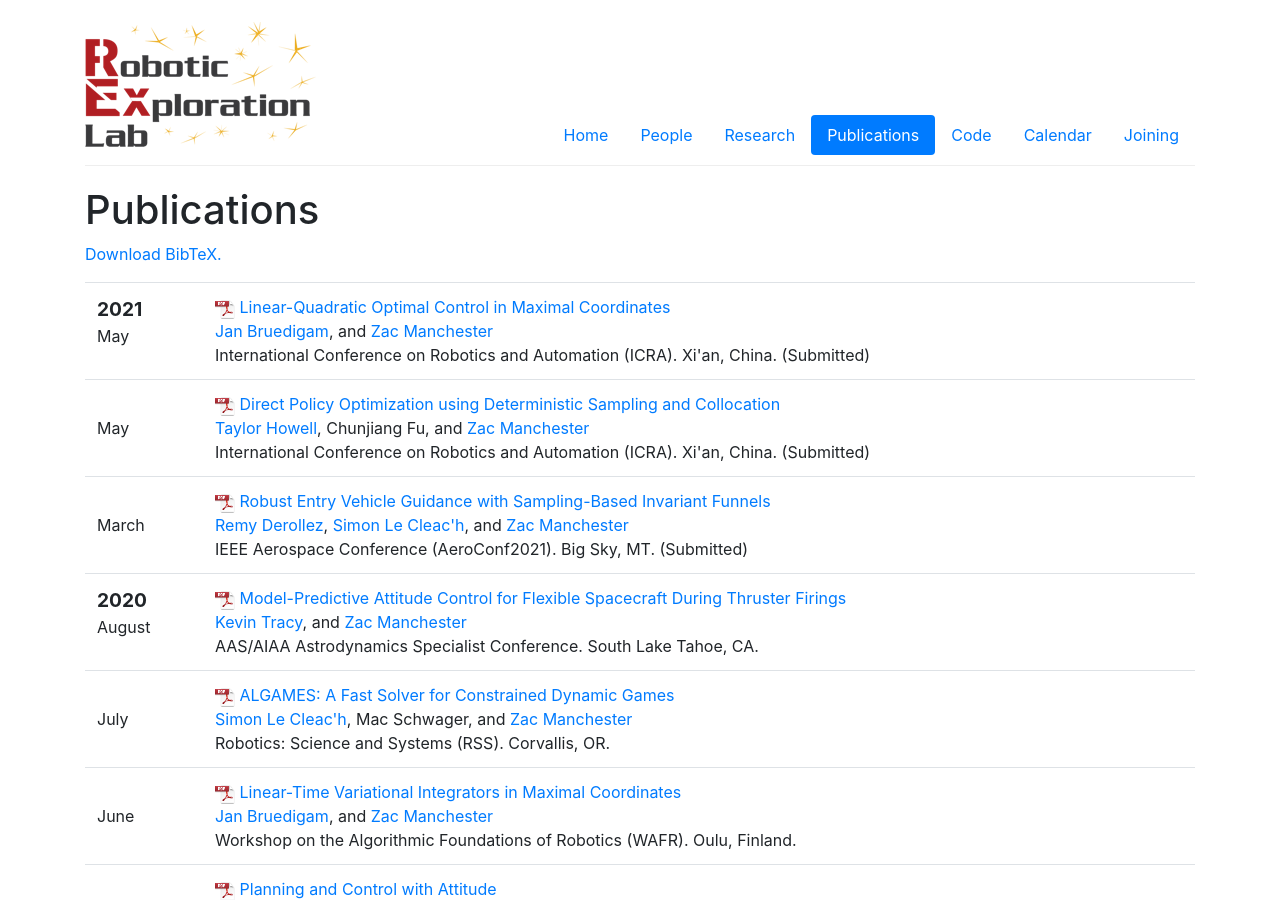
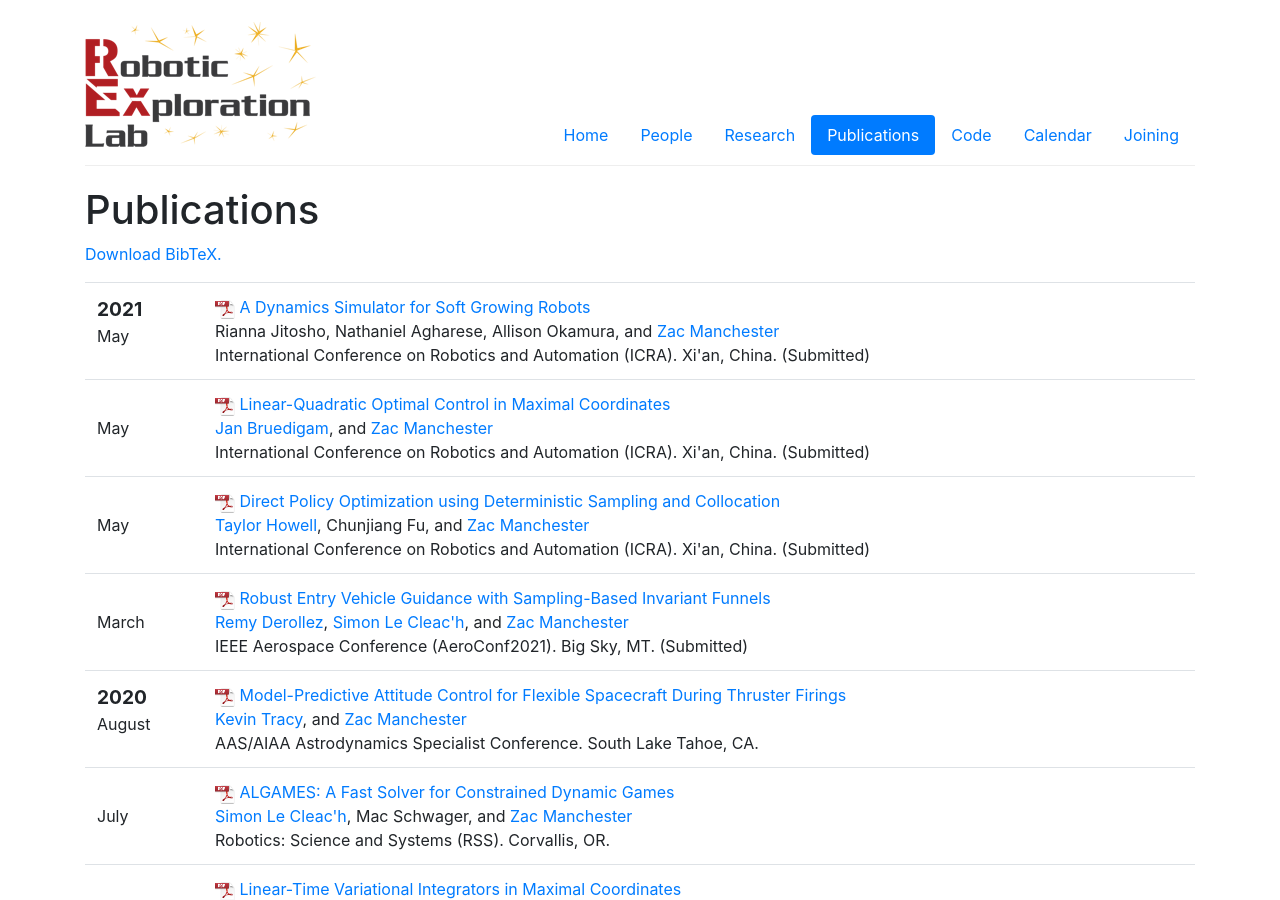
Before and after one commit to RoboticExplorationLab/roboticexplorationlab.github.io, a Jekyll site: the page built from publications.html, in a window 1280 px wide and 900 px high. Built offline with Jekyll 4.4.1, drawn with Linux system fonts in a browser that asks for light colours.

Commit message:
Add vine simulator paper

```diff
--- a/_data/pubs.yml
+++ b/_data/pubs.yml
@@ -40,6 +40,16 @@
   venue: Xi'an, China
   pdf: maximal_coordinate_control.pdf
   projects: [quadrupeds]
+  status: Submitted
+
+- title: A Dynamics Simulator for Soft Growing Robots
+  authors: [Rianna Jitosho, Nathaniel Agharese, Allison Okamura, zac]
+  date: 2021-05-30
+  publisher: International Conference on Robotics and Automation
+  pub-type: conference
+  abbrv: ICRA
+  venue: Xi'an, China
+  pdf: Vine_Simulator.pdf
   status: Submitted
 
 - title: "Model-Predictive Attitude Control for Flexible Spacecraft During Thruster Firings"
```
Also changed, not shown: 1 other file.
